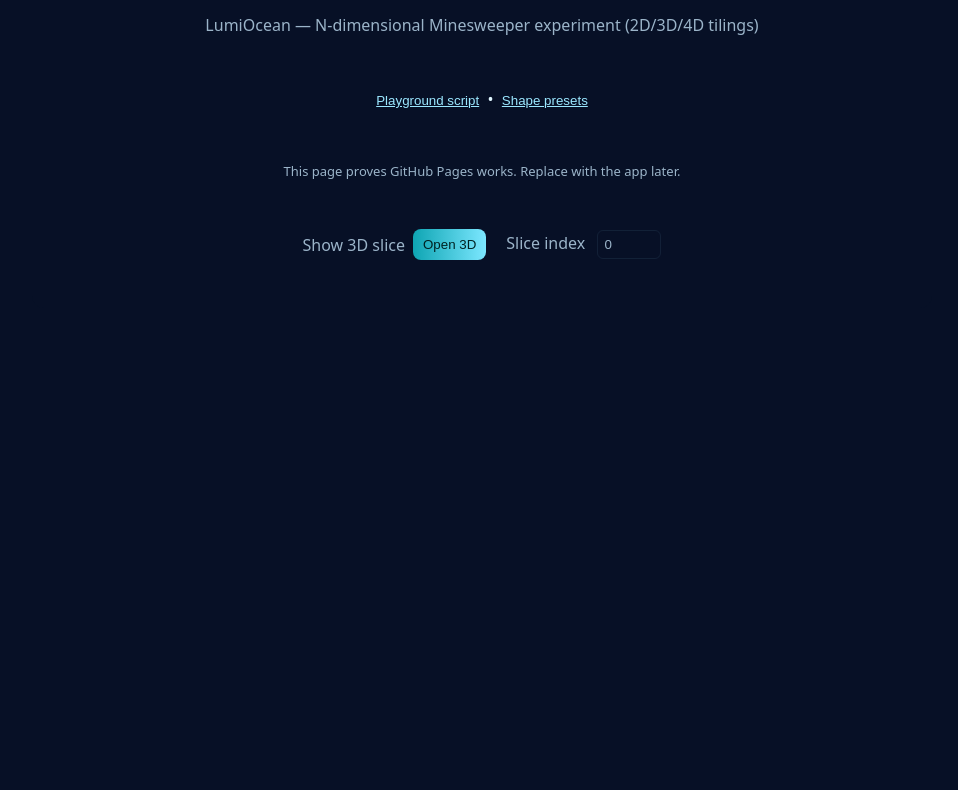
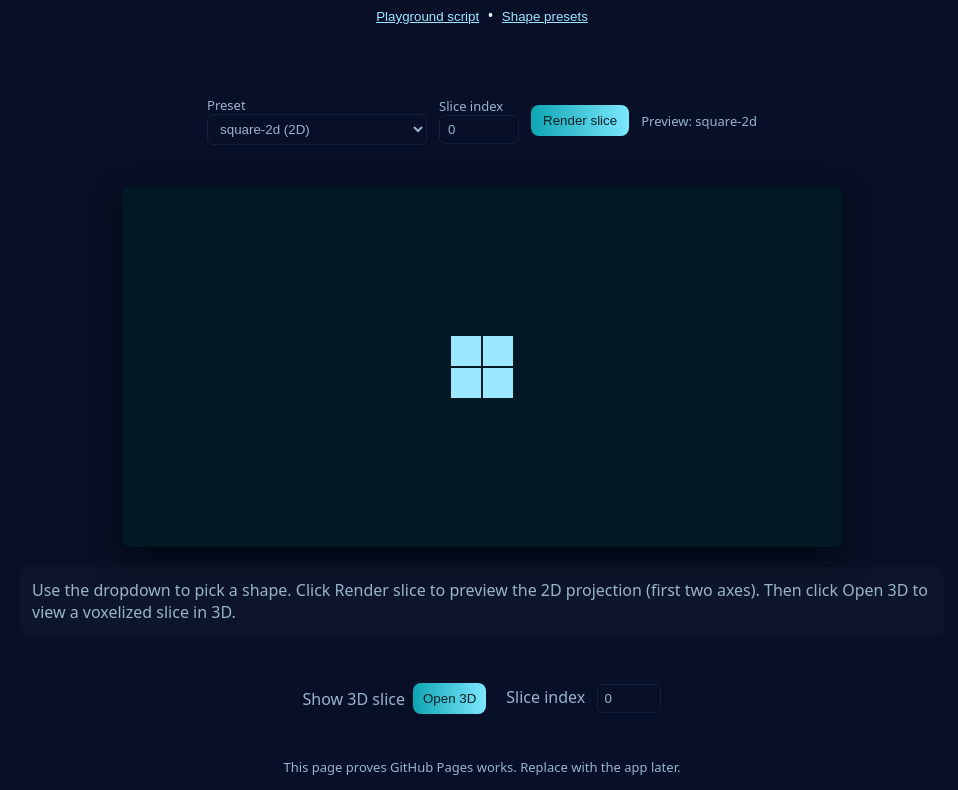
Before and after one commit to luminoocean/PolyWeave-Mines, a plain HTML site: page docs/index.html in a window 1280 px wide. Shown: the part 155-945 px from the top of the page, without its empty margins (158-1116 px from the left). Before the commit the page ends 800 px from the top, so only its background shows below. Drawn offline with nearby package versions, Linux system fonts and the light colour scheme.

Commit message:
Revamp index.html layout and structure

```diff
--- a/docs/index.html
+++ b/docs/index.html
@@ -7,19 +7,42 @@
   <link rel="stylesheet" href="./style.css" />
 </head>
 <body>
-  <main style="font-family:system-ui,Segoe UI,Roboto,Arial;max-width:900px;margin:72px auto;text-align:center;color:#dff6ff;background:#071026;padding:40px;border-radius:12px;">
-    <h1 style="margin:0 0 12px;">PolyWeave Mines</h1>
-    <p style="color:#9bb4c9;margin:0 0 18px;">LumiOcean — N‑dimensional Minesweeper experiment (2D/3D/4D tilings)</p>
+  <main style="font-family:system-ui,Segoe UI,Roboto,Arial;max-width:980px;margin:48px auto;color:#dff6ff;">
+    <header style="text-align:center;padding:24px 12px">
+      <h1 style="margin:0 0 6px;">PolyWeave Mines</h1>
+      <p style="color:#9bb4c9;margin:0 0 8px;">LumiOcean — N‑dimensional Minesweeper experiment (2D/3D/4D tilings)</p>
+
       <p>
         <button id="openScript" style="background:transparent;border:0;color:#9be7ff;cursor:pointer;text-decoration:underline;padding:0;margin:0">Playground script</button>
         &nbsp;•&nbsp;
-  <button id="openPresets" style="background:transparent;border:0;color:#9be7ff;cursor: pointer;text-decoration:underline;padding:0;margin:0">Shape presets</button>
+        <button id="openPresets" style="background:transparent;border:0;color:#9be7ff;cursor:pointer;text-decoration:underline;padding:0;margin:0">Shape presets</button>
       </p>
-    <script>
-  document.getElementById('openScript').addEventListener('click', () => window.open('./app.js', '_blank'));
-  document.getElementById('openPresets').addEventListener('click', () => window.open('./shape-presets.json', '_blank'));
-</script>
-    <p style="font-size:13px;color:#9bb4c9;margin-top:18px;">This page proves GitHub Pages works. Replace with the app later.</p>
+    </header>
+
+    <section id="controls" style="display:grid;gap:12px;padding:12px">
+      <div style="display:flex;gap:12px;align-items:center;justify-content:center;flex-wrap:wrap">
+        <label style="display:flex;flex-direction:column;align-items:flex-start;color:#9bb4c9">
+          Preset
+          <select id="presetSelect" style="min-width:220px"></select>
+        </label>
+
+        <label style="display:flex;flex-direction:column;align-items:flex-start;color:#9bb4c9">
+          Slice index
+          <input id="sliceInput" type="number" value="0" style="width:80px" />
+        </label>
+
+        <button id="renderBtn">Render slice</button>
+        <div id="meshMsg" style="align-self:center;color:#9bb4c9;font-size:13px">Preview ready</div>
+      </div>
+    </section>
+
+    <section id="preview" style="padding:12px">
+      <canvas id="canvas2d" width="720" height="360" style="display:block;margin:0 auto;border-radius:8px"></canvas>
+      <section id="info" style="margin-top:12px">
+        <p class="muted" style="margin:0">Use the dropdown to pick a shape. Click Render slice to preview the 2D projection (first two axes). Then click Open 3D to view a voxelized slice in 3D.</p>
+      </section>
+    </section>
+
     <!-- 3D viewer container -->
     <section id="viewer3d" style="display:flex;flex-direction:column;align-items:center;gap:8px;margin-top:18px;">
       <div style="display:flex;gap:8px;align-items:center;">
@@ -34,10 +57,45 @@
       <div id="threeMsg" style="color:#9bb4c9;font-size:13px"></div>
     </section>
 
-<!-- three.js + viewer script -->
+    <footer style="padding:18px;text-align:center;color:#9bb4c9;font-size:13px">
+      This page proves GitHub Pages works. Replace with the app later.
+    </footer>
+  </main>
+
+  <!-- scripts -->
+  <script>
+    // header buttons open raw files in a new tab (no navigation away from app)
+    document.getElementById('openScript').addEventListener('click', () => window.open('./app.js', '_blank'));
+    document.getElementById('openPresets').addEventListener('click', () => window.open('./shape-presets.json', '_blank'));
+
+    // keep slice inputs synchronized for convenience
+    const sliceInput = document.getElementById('sliceInput');
+    const slice3dInput = document.getElementById('slice3dInput');
+    sliceInput.addEventListener('input', () => { slice3dInput.value = sliceInput.value; });
+    slice3dInput.addEventListener('input', () => { sliceInput.value = slice3dInput.value; });
+
+    // auto-trigger render before opening 3D (safer UX)
+    function autoRenderIfAvailable() {
+      const renderBtn = document.getElementById('renderBtn');
+      if (renderBtn) renderBtn.click();
+    }
+    document.getElementById('show3dBtn').addEventListener('click', () => {
+      // ensure 2D preview is current before opening 3D
+      autoRenderIfAvailable();
+      // small delay to let render complete (should be instantaneous); then show viewer
+      setTimeout(() => {
+        const root = document.getElementById('threeRoot');
+        root.style.display = 'block';
+        // if docs/3dviewer.js is a module it will attach its own handlers; if not, we still show the panel
+      }, 150);
+    });
+  </script>
+
+  <!-- three.js and viewer module -->
   <script src="https://unpkg.com/three@0.156.0/build/three.min.js"></script>
   <script type="module" src="./3dviewer.js"></script>
 
-  </main>
+  <!-- load app script that populates the dropdown and binds render button -->
+  <script src="./app.js"></script>
 </body>
 </html>
```
Lines whose indentation alone changed are shown as unchanged.
